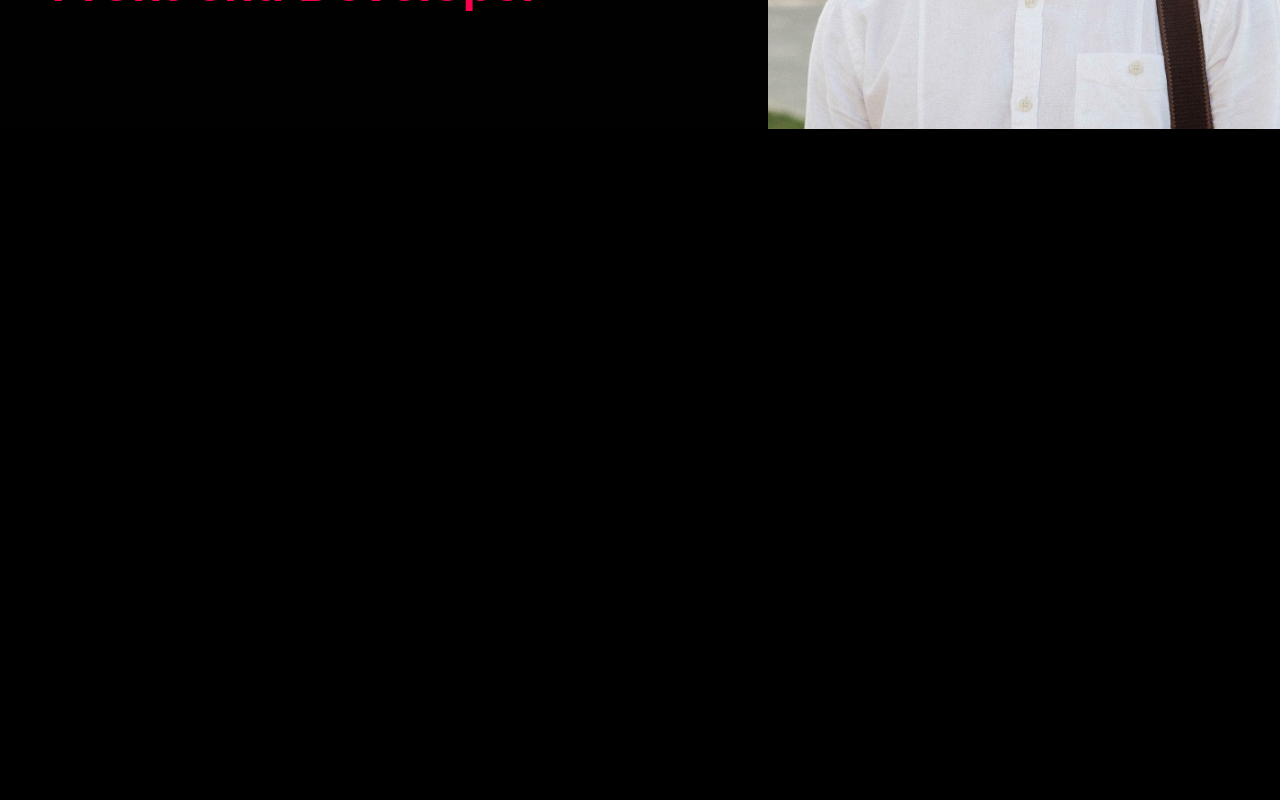
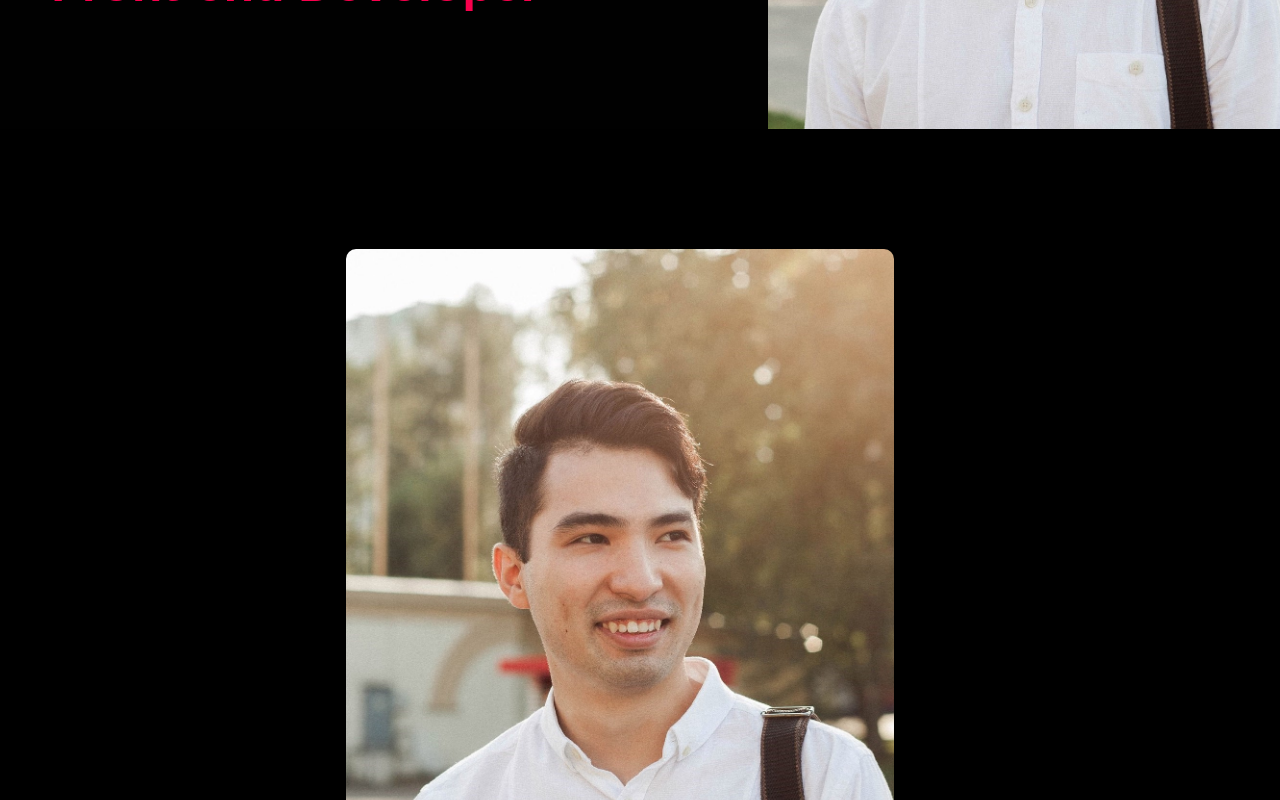
Before and after one commit to dkimd5/react-portfolio, a React (Create React App) app: page / in a window 1280 px wide. Shown: the part 400-1200 px from the top of the page. Before the commit the page ends 800 px from the top, so only its background shows below. Built offline with nearby package versions, Linux system fonts and the light colour scheme.

Commit message:
about component created, image added

```diff
--- /dev/null
+++ b/src/About/About.css
@@ -0,0 +1,4 @@
+img.about__img {
+    border-radius: 10px;
+    width: 100%;
+}
--- /dev/null
+++ b/src/About/About.js
@@ -0,0 +1,22 @@
+import React from 'react';
+import './About.css';
+import aboutImg from '../img/aboutImg.jpg'
+
+function About() {
+  return (
+        <div className='about component__space'>
+            <div className="container">
+                <div className="row">
+                    <div className="col__2">
+                        <img src={aboutImg} alt="" className='about__img' />
+                    </div>
+                    <div className="col__2">
+
+                    </div>
+                </div>
+            </div>
+        </div>
+    )
+}
+
+export default About;
--- a/src/App.js
+++ b/src/App.js
@@ -1,3 +1,4 @@
+import About from "./About/About";
 import "./App.css";
 import Home from "./Home/Home";
 
@@ -5,6 +6,7 @@ function App() {
   return (
     <div className="App">
       <Home />
+      <About />
     </div>
   )
 }
```
Also changed, not shown: src/img/aboutImg.jpg (added).
